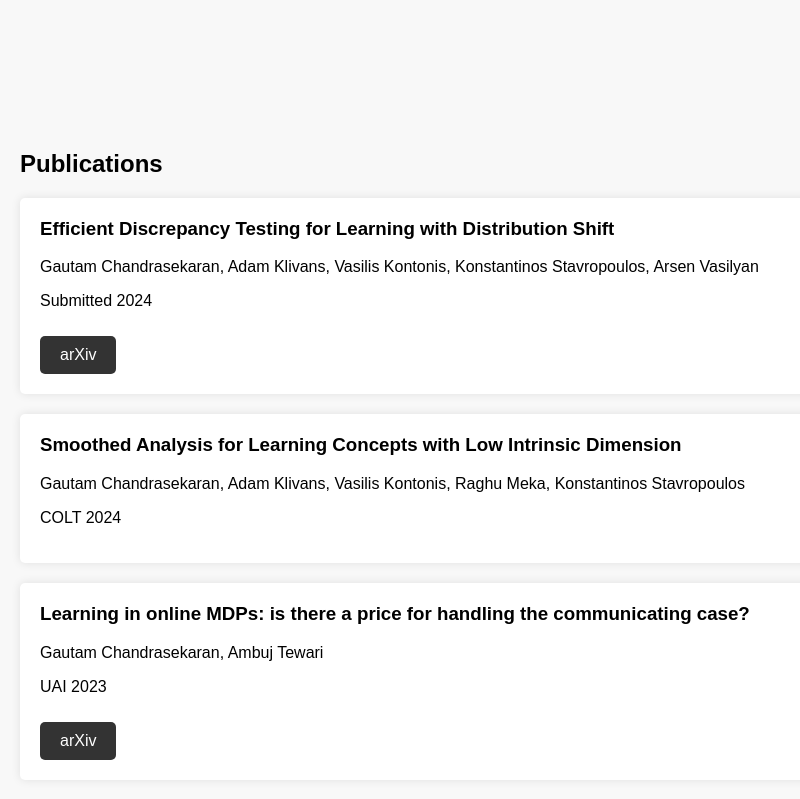
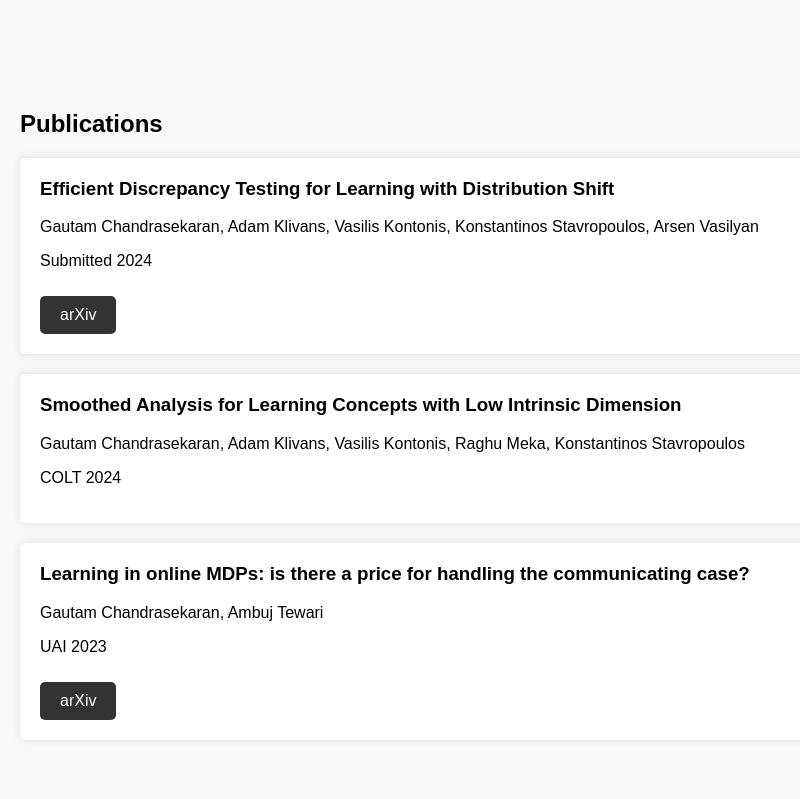
Before and after one commit to gautamc-git/temp-website, a Jekyll site: the page built from index.md, in a window 1280 px wide and 1259 px high. Shown: the part 439-1238 px from the top of the window, without its empty margins (0-800 px from the left). Built offline with Jekyll 4.4.1, drawn with Linux system fonts in a browser that asks for light colours.

Commit message:
webpage setup space

```diff
--- a/assets/main.css
+++ b/assets/main.css
@@ -48,7 +48,7 @@ nav ul li a:hover {
   flex-wrap: wrap;
   justify-content: space-between;
   align-items: flex-start;
-  margin-bottom: 50px;
+  margin-bottom: 10px;
 }
 
 .left {
```
Also changed, not shown: index.md (+1 -0 lines).
